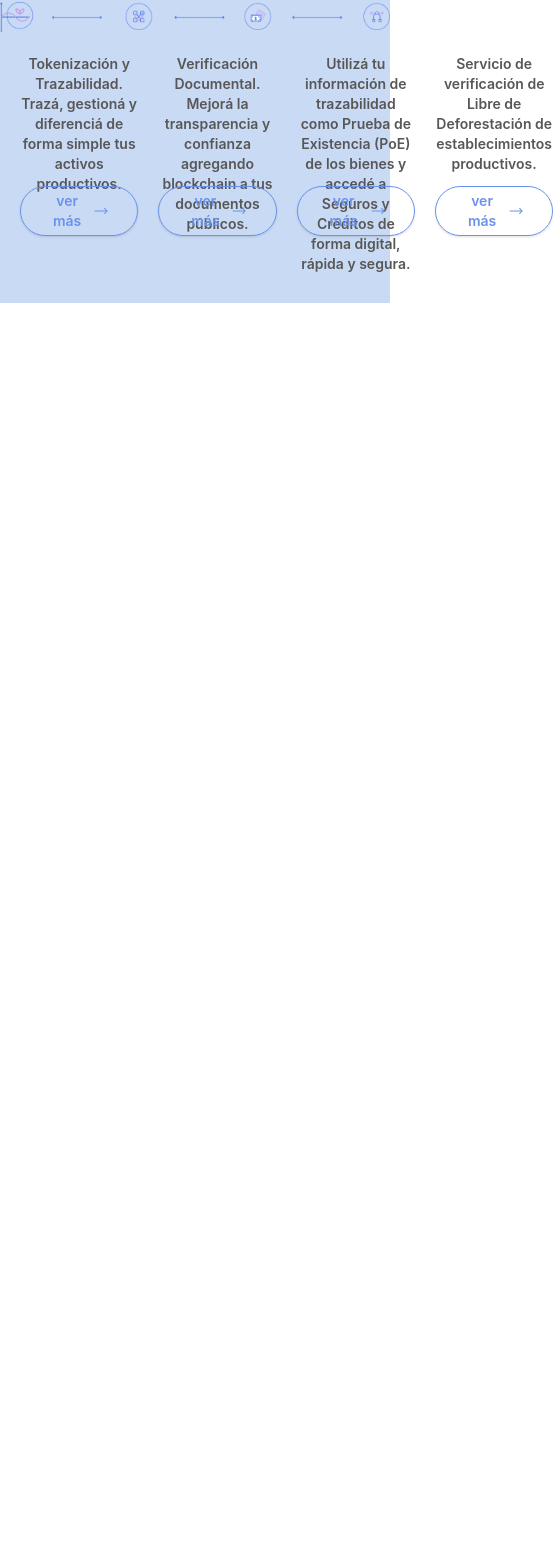
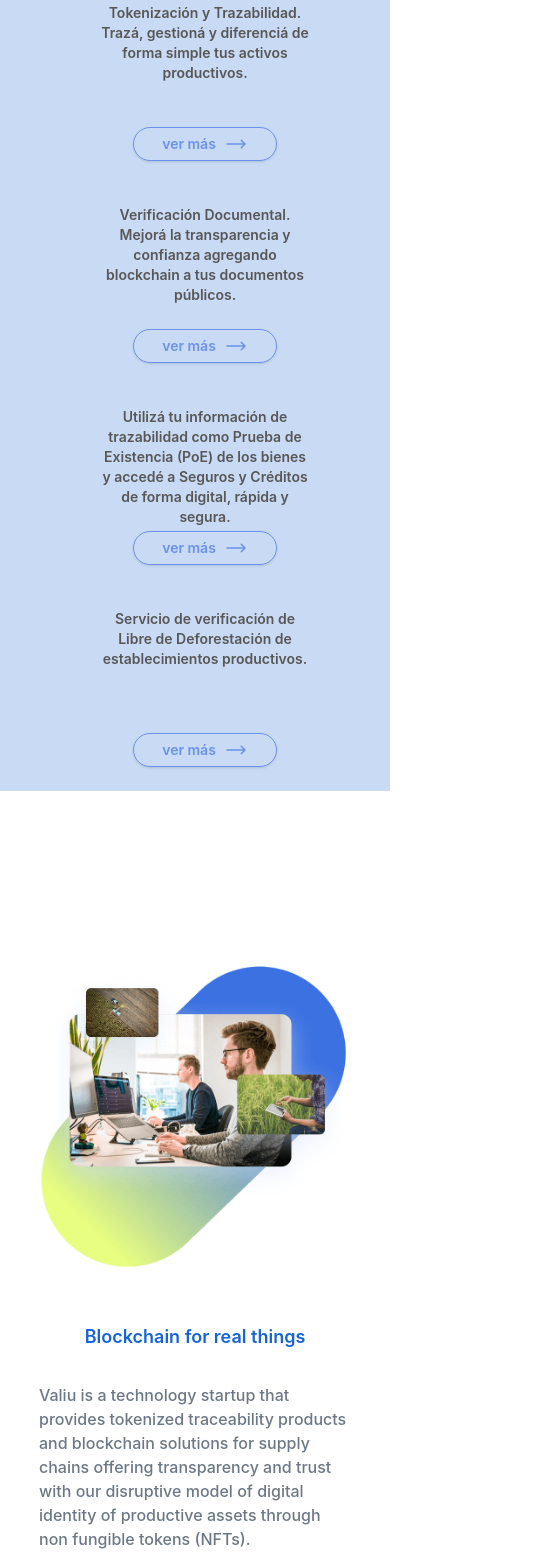
Before and after one commit to JuanLoyola/fintech-react, a React (Vite) app: page / in a window 390 px wide. Shown: the part 2337-3905 px from the top of the page, 553 px wide, since content can reach past the window. Before the commit the page ends 2640 px from the top, so only its background shows below. Built offline with nearby package versions, Linux system fonts and the light colour scheme; no server answers.

Commit message:
new sections

```diff
--- a/src/App.jsx
+++ b/src/App.jsx
@@ -4,6 +4,7 @@ import Navbar  from './components/Navbar.jsx'
 import Hero  from './components/Hero.jsx'
 import AboutServices  from './components/AboutServices.jsx'
 import BannerFeatures  from './components/BannerFeatures.jsx'
+import BlockChainBanner  from './components/BlockChainBanner.jsx'
 
 function App() {
 
@@ -29,6 +30,7 @@ function App() {
           <Hero />
           <AboutServices />
           <BannerFeatures />
+          <BlockChainBanner />
         </div>
       )
     }
--- a/src/components/BannerFeatures.jsx
+++ b/src/components/BannerFeatures.jsx
@@ -5,16 +5,16 @@ import servicesImg from '../assets/images/bannerFeatures.png'
 export default class BannerFeatures extends Component {
 	render() {
 		return (
-			<div className="w-full h-[23em] flex justify-center items-center bg-[#c9dbf4]">
-				<div className="w-full h-20 lg:max-w-6xl flex flex-col justify-center items-center ">
+			<div className="w-full h-full md:h-[23em] mt-12 flex justify-center items-center bg-[#c9dbf4]">
+				<div className="w-full h-full lg:max-w-6xl flex flex-col justify-center items-center ">
 					<img
-                        className="w-full lg:max-w-5xl"
+                        className="w-full hidden md:block lg:max-w-5xl"
 						src={servicesImg}
 						alt="asd"
 					/>
 
-					<ul className="w-full flex justify-between">
-						<li className="w-[13rem] flex flex-col justify-center items-center text-center font-semibold text-sm ml-5">
+					<ul className="w-full flex flex-col md:flex-row justify-center md:justify-between items-center">
+						<li className="w-[13rem] mb-6 md:mb-0 flex flex-col justify-center items-center text-center font-semibold text-sm ml-5">
 							<p className="h-[8em] mt-5">
 								Tokenización y Trazabilidad. Trazá, gestioná y
 								diferenciá de forma simple tus activos
@@ -22,7 +22,7 @@ export default class BannerFeatures extends Component {
 							</p>
                             <ButtonShowMore />
 						</li>
-						<li className="w-[13rem] flex flex-col justify-center items-center text-center font-semibold text-sm ml-5">
+						<li className="w-[13rem] mb-6 md:mb-0 flex flex-col justify-center items-center text-center font-semibold text-sm ml-5">
 							<p className="h-[8em] mt-5">
 								Verificación Documental. Mejorá la transparencia
 								y confianza agregando blockchain a tus
@@ -30,7 +30,7 @@ export default class BannerFeatures extends Component {
 							</p>
                             <ButtonShowMore/>
 						</li>
-						<li className="w-[13rem] flex flex-col justify-center items-center text-center font-semibold text-sm ml-5">
+						<li className="w-[13rem] mb-6 md:mb-0 flex flex-col justify-center items-center text-center font-semibold text-sm ml-5">
 							<p className="h-[8em] mt-5">
 								Utilizá tu información de trazabilidad como
 								Prueba de Existencia (PoE) de los bienes y
@@ -39,7 +39,7 @@ export default class BannerFeatures extends Component {
 							</p>
                             <ButtonShowMore/>
 						</li>
-						<li className="w-[13rem] flex flex-col justify-center items-center text-center font-semibold text-sm ml-5">
+						<li className="w-[13rem] mb-6 md:mb-0 flex flex-col justify-center items-center text-center font-semibold text-sm ml-5">
 							<p className="h-[8em] mt-5">
 								Servicio de verificación de Libre de
 								Deforestación de establecimientos productivos.
--- /dev/null
+++ b/src/components/BlockChainBanner.jsx
@@ -0,0 +1,22 @@
+import React, { Component } from 'react'
+import BlockChain from '../assets/images/blockchain.png'
+
+export default class BlockChainBanner extends Component {
+  render() {
+    return (
+        <div className="w-full h-[100vh] pt-32 lg:pt-0 flex flex-col justify-center items-center">
+        {/* main content */}
+        <div className='w-full lg:max-w-5xl flex flex-col-reverse lg:flex-row-reverse lg:gap-x-7 justify-center items-center'>
+            <span className="w-4/5 md:w-3/6 h-[20rem] flex flex-col gap-y-5 justify-center items-center md:items-start">
+                <h1 className='text-[#1565d8] text-lg md:text-xl lg:text-5xl font-semibold mb-3'>Blockchain for real things</h1>
+                <p className='text-[#6c7887] text-base font-medium md:text-lg lg:text-xl'>Valiu is a technology startup that provides tokenized traceability products and blockchain solutions for supply chains offering transparency and trust with our disruptive model of digital identity of productive assets through non fungible tokens (NFTs).</p>
+            </span>
+
+            <span className='w-4/5 md:w-3/6 h-[20rem] lg:h-[30rem] flex justify-center items-center'>
+                <img src={BlockChain} alt="blockchain img" />
+            </span>
+        </div>
+    </div>
+    )
+  }
+}
--- a/src/components/UI/ButtonShowMore.jsx
+++ b/src/components/UI/ButtonShowMore.jsx
@@ -4,7 +4,7 @@ export default class ButtonShowMore extends Component {
 	render() {
 		return (
 			<div>
-				<button className="flex justify-center items-center shadow bg-none border border-[#6a91ec] text-[#6a91ec] hover:border-[#4262ac] hover:text-[#4262ac] rounded-full px-7 py-1 mt-5">
+				<button className="flex justify-center items-center shadow bg-none border border-[#6a91ec] text-[#6a91ec] hover:border-[#4262ac] hover:text-[#4262ac] rounded-full px-7 py-1 mt-3 md:mt-5">
 					ver más
 					<svg
 						xmlns="http://www.w3.org/2000/svg"
```
Also changed, not shown: src/assets/images/blockchain.png (added).
